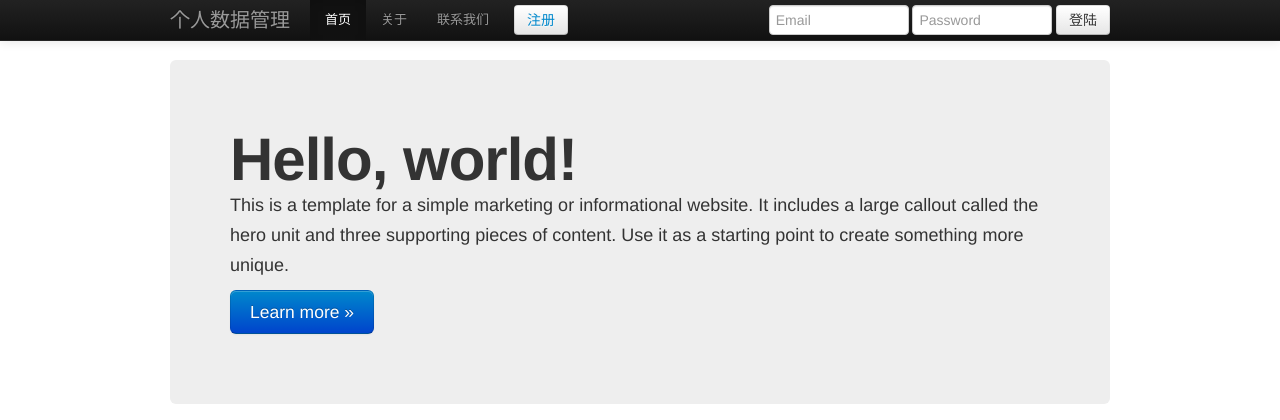
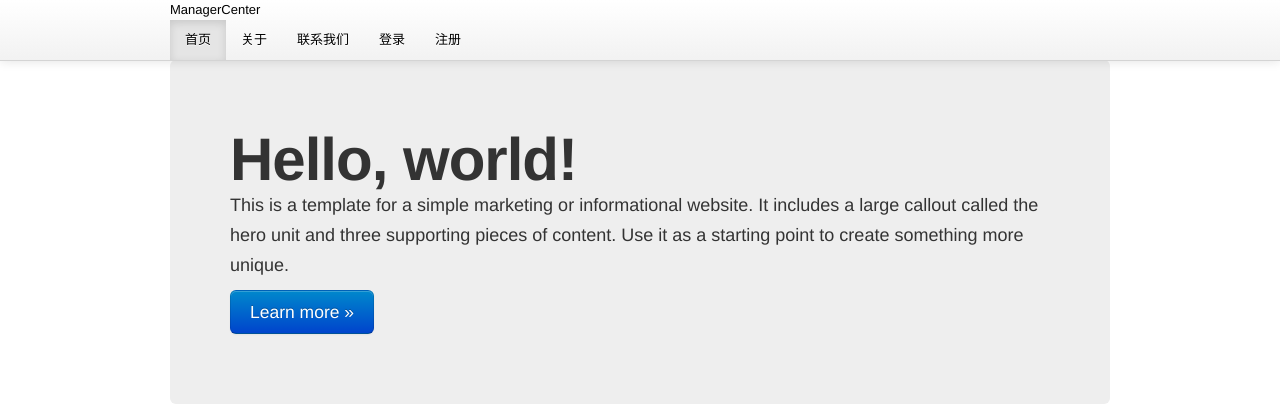
Before and after one commit to csl13/PersonalAssistant, a Django app: page / in a window 1280 px wide. Shown: the top 420 px of the page. Run offline with Django 3.2, Linux system fonts and the light colour scheme; some libraries are stand-ins or nearby versions.

Commit message:
change index.html

```diff
--- a/seapp/static/css/main.css
+++ b/seapp/static/css/main.css
@@ -7,9 +7,9 @@ body {
 	padding-bottom: 40px;
 }
 
-#register a:link {
+#header a:link {
 	color: #000000;
 }
-#register a:hover {
+#header a:hover {
 	color: #0d5353;
 }
--- a/seapp/template/index.html
+++ b/seapp/template/index.html
@@ -22,7 +22,7 @@
     <script src="http://code.jquery.com/jquery.js"></script>
     <script src="static/bootstrap/js/bootstrap.min.js"></script>
     <!-- nav -->
-    <div class="navbar navbar-inverse navbar-fixed-top">
+    <div class="navbar navbar-fixed-top" id="header">
       <div class="navbar-inner">
         <div class="container">
           <button type="button" class="btn btn-navbar" data-toggle="collapse" data-target=".nav-collapse">
@@ -30,26 +30,30 @@
             <span class="icon-bar"></span>
             <span class="icon-bar"></span>
           </button>
-          <a class="brand" href="#">个人数据管理</a>
+          <a class="navbar-brand" href="/">
+              ManagerCenter
+          </a>
+
           <div class="nav-collapse collapse">
             <ul class="nav">
-              <li class="active"><a href="#">首页</a></li>
-              <li><a href="#about">关于</a></li>
-              <li><a href="#contact">联系我们</a></li>
+              <li class="active">
+                <a href="/">首页</a>
+              </li>
+              <li>
+                <a href="/about/">关于</a>
+              </li>
+              <li>
+                <a href="/contact/">联系我们</a>
+              </li>
+              <li class="sep"></li>
+              <li>
+                <a href="/login/">登录</a>
+              </li>
+              <li>
+                <a href="/register/">注册</a>
+              </li>
             </ul>
-            <div>
-              <span>
-                <form class="navbar-form pull-right" action="/login" method="post">
-                  <input class="span2" type="text" placeholder="Email" name="username">
-                  <input class="span2" type="password" placeholder="Password" name="password">
-                  <button type="submit" class="btn">登陆</button>
-                </form>
-              </span>
-              <span>
-                  <button type="submit" class="btn" id="register"><a herf="/register">注册</a></button>
-              </span>
-            </div>
-          </div><!--/.nav-collapse -->
+          </div> <!-- nav-collapse -->
         </div>
       </div>
     </div>
```
